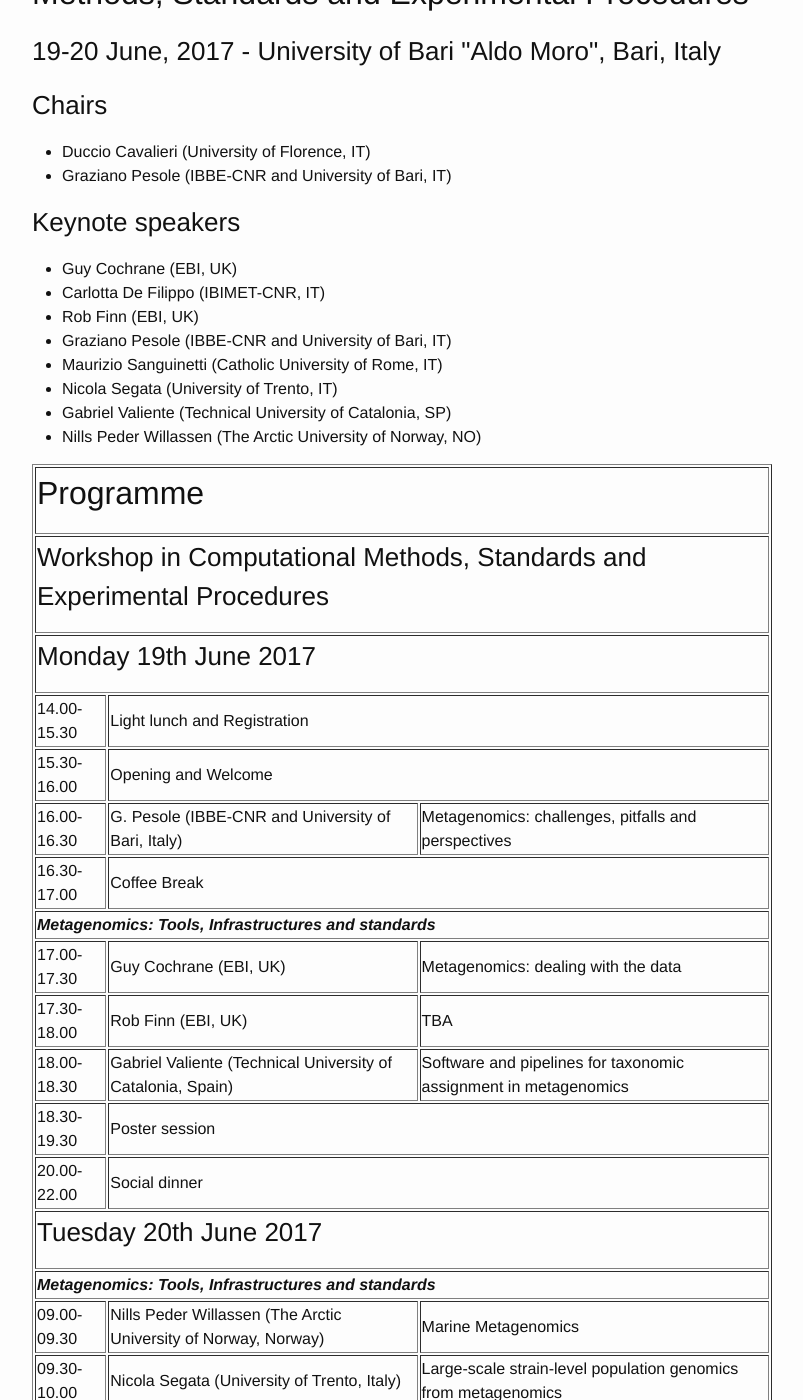
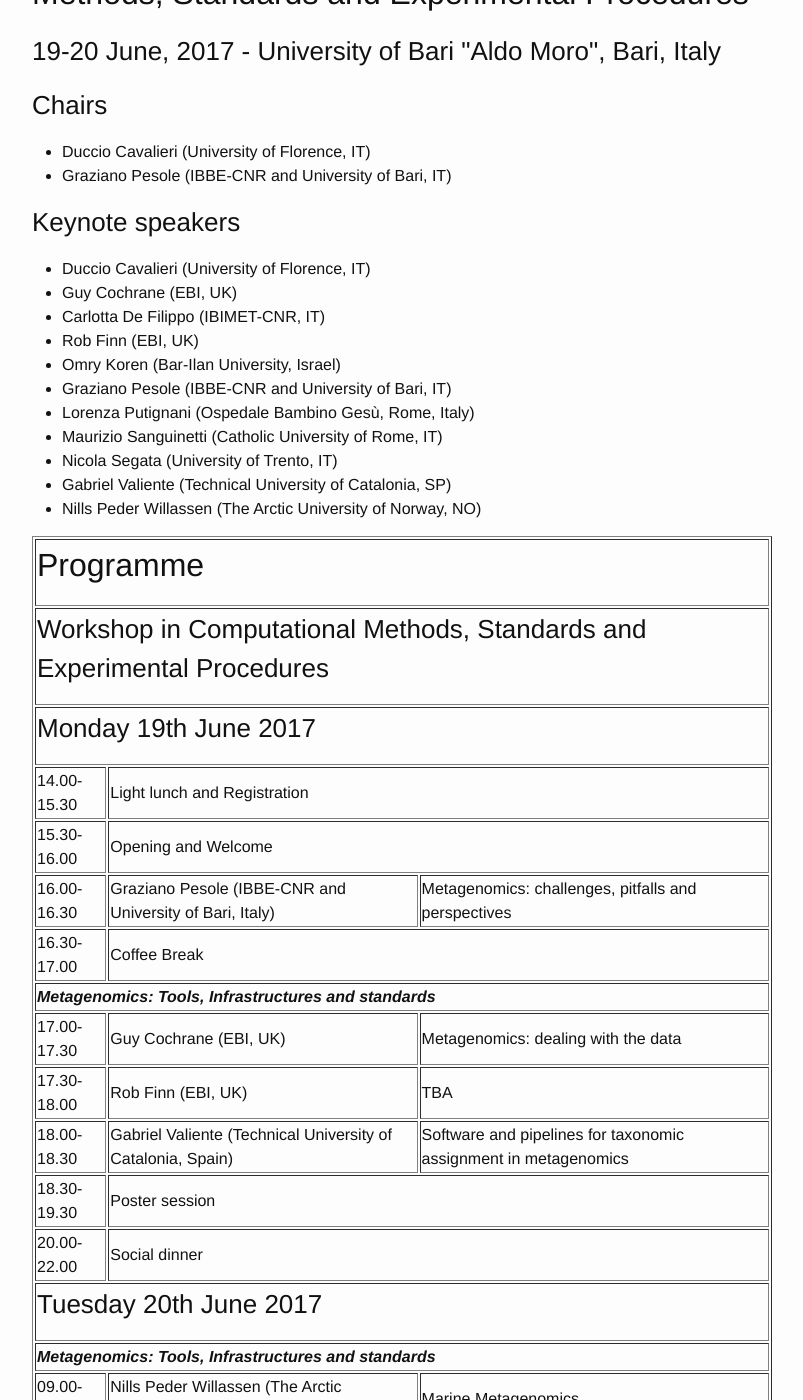
Before and after one commit to ELIXIR-IIB-training/website, a Jekyll site: the page built from _posts/2017-06-19-metagenomics-workshop-and-school-bari.md, in a window 1280 px wide and 1400 px high, scrolled down 2906 px. Shown: the whole window, without its empty margins (238-1041 px from the left). Built offline with Jekyll 4.4.1, drawn with Linux system fonts in a browser that asks for light colours.

Commit message:
metagenomic speaker list update

```diff
--- a/_posts/2017-06-19-metagenomics-workshop-and-school-bari.md
+++ b/_posts/2017-06-19-metagenomics-workshop-and-school-bari.md
@@ -140,10 +140,13 @@ Please note that refunds will only be processed by bank transfer after the works
 - Graziano Pesole (IBBE-CNR and University of Bari, IT)
 
 ### Keynote speakers
+- Duccio Cavalieri (University of Florence, IT)
 - Guy Cochrane (EBI, UK)
 - Carlotta De Filippo (IBIMET-CNR, IT)
 - Rob Finn (EBI, UK)
+- Omry Koren (Bar-Ilan University, Israel)
 - Graziano Pesole (IBBE-CNR and University of Bari, IT)
+- Lorenza Putignani (Ospedale Bambino Gesù, Rome, Italy)
 - Maurizio Sanguinetti (Catholic University of Rome, IT)
 - Nicola Segata (University of Trento, IT)
 - Gabriel Valiente (Technical University of Catalonia, SP)
@@ -170,7 +173,7 @@ Please note that refunds will only be processed by bank transfer after the works
 </tr>
 <tr>
    <td>16.00-16.30</td>
-   <td>G. Pesole (IBBE-CNR and University of Bari, Italy)</td>
+   <td>Graziano Pesole (IBBE-CNR and University of Bari, Italy)</td>
    <td>Metagenomics: challenges, pitfalls and perspectives</td>
 </tr>
 <tr>
```
